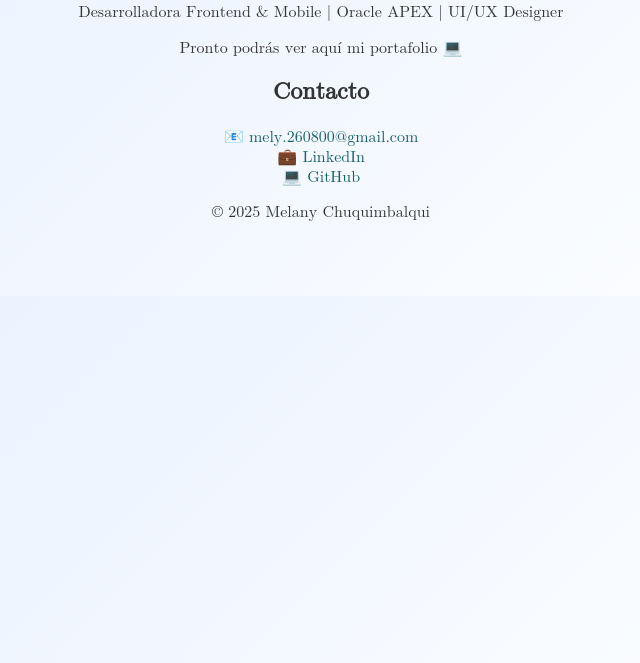
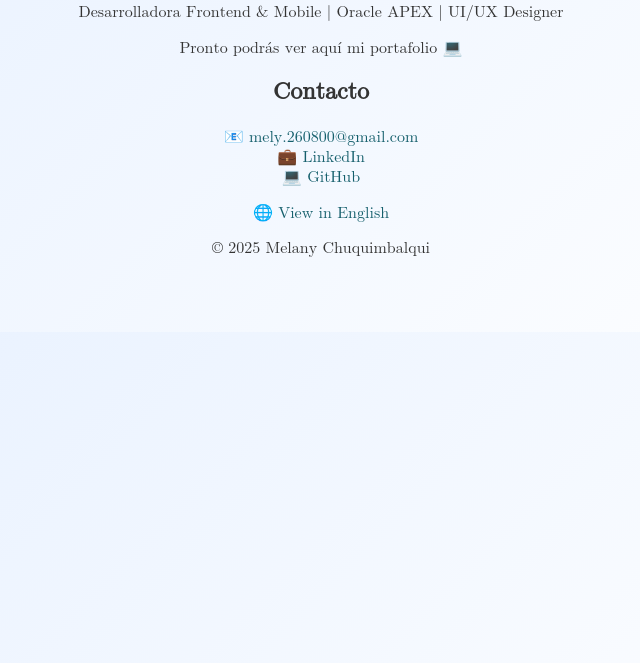
Before and after one commit to mely260800/my-portfolio, a plain HTML site: page index.html in a window 1280 px wide. Shown: the part 137-800 px from the top of the page, without its empty margins (319-959 px from the left). Drawn offline with Linux system fonts and the light colour scheme.

Commit message:
Update index.html

```diff
--- a/index.html
+++ b/index.html
@@ -39,6 +39,10 @@
     </p>
   </section>
 
+  <div class="lang-switch">
+    🌐 <a href="https://mely260800.github.io/my-portfolio-en/">View in English</a>
+  </div>
+
   <footer>
     <p>© 2025 Melany Chuquimbalqui</p>
   </footer>
```
